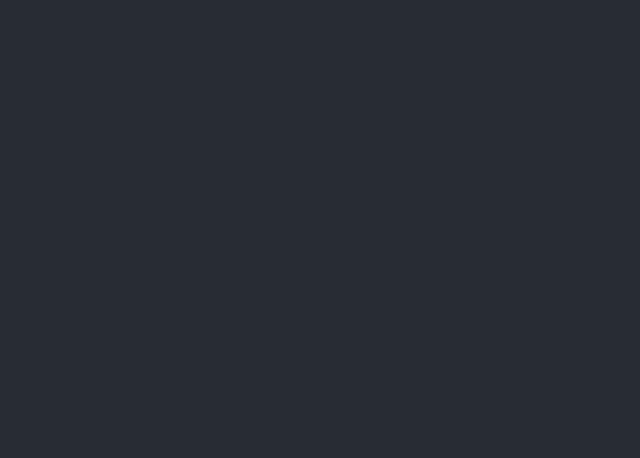
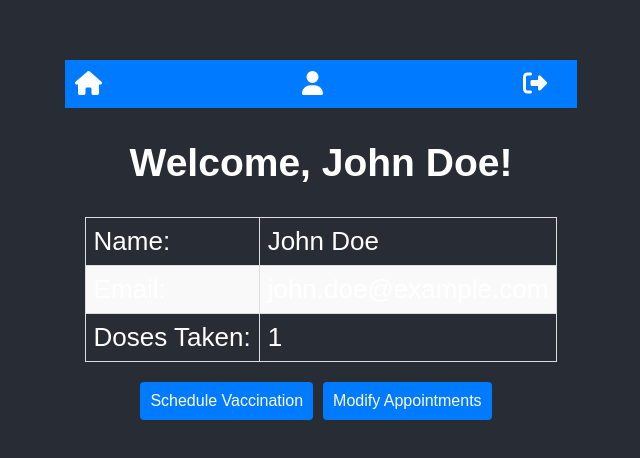
Before and after one commit to sajal1123/hospital-management-system, a React (Create React App) app in the folder client/: page /patient in a window 1280 px wide. Before the commit this address had no page. Shown: the part 150-608 px from the top of the page, without its empty margins (319-959 px from the left). Built offline with nearby package versions, Linux system fonts and the light colour scheme.

Commit message:
nurse & patient landing pages

```diff
--- a/client/src/App.js
+++ b/client/src/App.js
@@ -5,6 +5,8 @@ import './App.css';
 import LandingPage from './landing/LandingPage';
 import CreateAccount from './landing/CreateAccount';
 import AdminDashboard from './adminDashboard/AdminDashboard';
+import NurseLandingPage from './nurse/NurseLandingPage';
+import PatientLandingPage from './patient/patientLandingPage';
 
 function App() {
   const handleLogin = (username) => {
@@ -25,6 +27,8 @@ function App() {
             <Route path="/" element={<LandingPage onLogin={handleLogin} />} />
             <Route path="/create-account" element={<CreateAccount onCreateAccount={handleCreateAccount} />} />
             <Route path="/admin-dashboard" element={<AdminDashboard />} />
+            <Route path="/nurse" element={<NurseLandingPage />} />
+            <Route path="/patient" element={<PatientLandingPage />} />
           </Routes>
         </header>
       </div>
--- a/client/src/adminDashboard/AdminDashboard.js
+++ b/client/src/adminDashboard/AdminDashboard.js
@@ -38,7 +38,7 @@ const AdminDashboard = () => {
     <div>
       <h2>Welcome to the Admin Dashboard</h2>
 
-      <div className="table-container">
+      <div className={`table-container ${showNurseTable ? 'visible' : 'hidden'}`}>
         <h3>
           Nurse Information
           <button onClick={toggleNurseTable}>
@@ -48,7 +48,7 @@ const AdminDashboard = () => {
         {showNurseTable && <NurseTable nurses={nurses} />}
       </div>
 
-      <div className="table-container">
+      <div className={`table-container ${showPatientTable ? 'visible' : 'hidden'}`}>
         <h3>
           Patient Information
           <button onClick={togglePatientTable}>
@@ -58,7 +58,7 @@ const AdminDashboard = () => {
         {showPatientTable && <PatientTable patients={patients} />}
       </div>
 
-      <div className="table-container">
+      <div className={`table-container ${showVaccineTable ? 'visible' : 'hidden'}`}>
         <h3>
           Vaccine Information
           <button onClick={toggleVaccineTable}>
--- a/client/src/adminDashboard/tableStyle.css
+++ b/client/src/adminDashboard/tableStyle.css
@@ -3,7 +3,7 @@
     opacity: 1;
     max-height: 500px;
     overflow: hidden;
-    transition: opacity 0.3s ease, max-height 0.3s ease;
+    transition: max-height 3s ease-in-out, opacity 3s ease-in-out; /* Added opacity transition */
   }
 
   table {
--- a/client/src/index.js
+++ b/client/src/index.js
@@ -3,6 +3,13 @@ import ReactDOM from 'react-dom/client';
 import './index.css';
 import App from './App';
 import reportWebVitals from './reportWebVitals';
+
+import { library } from '@fortawesome/fontawesome-svg-core';
+import { fas } from '@fortawesome/free-solid-svg-icons';
+
+library.add(fas); // Add all Free Solid icons to the library
+
+// ReactDOM.render(<App />, document.getElementById('root'));
 
 const root = ReactDOM.createRoot(document.getElementById('root'));
 root.render(
--- a/client/src/landing/Login.js
+++ b/client/src/landing/Login.js
@@ -1,5 +1,5 @@
-// src/Login.js or src/LandingPage.js
 import React, { useState } from 'react';
+import { useNavigate } from 'react-router-dom';
 
 const Login = ({ onLogin }) => {
   const [employeeId, setEmployeeId] = useState('');
@@ -8,10 +8,14 @@ const Login = ({ onLogin }) => {
   const [patientEmail, setPatientEmail] = useState('');
   const [patientPassword, setPatientPassword] = useState('');
 
-  const handleLogin = ({userType}) => {
+  const navigate = useNavigate();
+
+  const handleLogin = ({ userType }) => {
     // Validation logic
-    if ((userType === 'employee' && employeeId && employeePassword) ||
-        (userType === 'patient' && patientEmail && patientPassword)) {
+    if (
+      (userType === 'employee' && employeeId && employeePassword) ||
+      (userType === 'patient' && patientEmail && patientPassword)
+    ) {
       const credentials = {
         id: userType === 'employee' ? employeeId : null,
         email: userType === 'patient' ? patientEmail : null,
@@ -35,7 +39,14 @@ const Login = ({ onLogin }) => {
         })
         .then((data) => {
           console.log(`${userType} login successful:`, data);
-          onLogin(userType === 'employee' ? employeeId : patientEmail);
+
+          if (data.email === 'admin@uic.edu') {
+            // If the user is an admin, navigate to the admin dashboard
+            navigate('/admin-dashboard');
+          } else {
+            // Otherwise, proceed with regular login handling
+            navigate('/'+userType)
+          }
         })
         .catch((error) => {
           console.error(`Error during ${userType} login:`, error.message);
@@ -46,7 +57,7 @@ const Login = ({ onLogin }) => {
   };
 
   return (
-    <div style={{ display: 'flex', justifyContent: 'center', alignItems: 'center', marginBottom: '10%'}}>
+    <div style={{ display: 'flex', justifyContent: 'center', alignItems: 'center', marginBottom: '10%' }}>
       <div style={{ textAlign: 'center', marginRight: '20px' }}>
         <h2>Employee Login</h2>
         <label>
@@ -59,7 +70,7 @@ const Login = ({ onLogin }) => {
           <input type="password" value={employeePassword} onChange={(e) => setEmployeePassword(e.target.value)} />
         </label>
         <br />
-        <button onClick={() => handleLogin({ userType: "employee" })}>Login</button>
+        <button onClick={() => handleLogin({ userType: 'employee' })}>Login</button>
       </div>
       <div style={{ borderLeft: '1px solid #ccc', paddingLeft: '20px' }}>
         <h2>Patient Login</h2>
@@ -73,7 +84,7 @@ const Login = ({ onLogin }) => {
           <input type="password" value={patientPassword} onChange={(e) => setPatientPassword(e.target.value)} />
         </label>
         <br />
-        <button onClick={() => handleLogin({ userType: "patient" })}>Login</button>
+        <button onClick={() => handleLogin({ userType: 'patient' })}>Login</button>
       </div>
     </div>
   );
--- /dev/null
+++ b/client/src/nurse/Navbar.css
@@ -0,0 +1,25 @@
+/* src/components/Navbar.css */
+.navbar {
+    display: flex;
+    justify-content: space-between;
+    background-color: #007bff;
+    padding: 10px;
+  }
+
+  .nav-item {
+    color: #ffffff;
+    text-decoration: none;
+    font-size: 24px;
+    margin-right: 20px;
+  }
+
+  .landing-page-content {
+    margin: 20px;
+  }
+
+  .landing-page-buttons button {
+    margin-right: 10px;
+    padding: 10px;
+    font-size: 16px;
+    cursor: pointer;
+  }
--- /dev/null
+++ b/client/src/nurse/NurseLandingPage.js
@@ -0,0 +1,20 @@
+// src/components/LandingPage.js
+import React from 'react';
+import Navbar from './navBar.js';
+
+const NurseLandingPage = () => {
+  return (
+    <div>
+      <Navbar />
+      <div className="landing-page-content">
+        <h2>Welcome Nurse!</h2>
+        <div className="landing-page-buttons">
+          <button>My Schedule</button>
+          <button>Record Vaccines</button>
+        </div>
+      </div>
+    </div>
+  );
+};
+
+export default NurseLandingPage;
--- /dev/null
+++ b/client/src/nurse/navBar.js
@@ -0,0 +1,24 @@
+// src/components/Navbar.js
+import React from 'react';
+import { Link } from 'react-router-dom';
+import { FontAwesomeIcon } from '@fortawesome/react-fontawesome';
+import { faHome, faUser, faSignOutAlt } from '@fortawesome/free-solid-svg-icons';
+import './Navbar.css';
+
+const Navbar = () => {
+  return (
+    <nav className="navbar">
+      <Link to="/nurse" className="nav-item">
+        <FontAwesomeIcon icon={faHome} />
+      </Link>
+      <Link to="/profile" className="nav-item">
+        <FontAwesomeIcon icon={faUser} />
+      </Link>
+      <Link to="/" className="nav-item">
+        <FontAwesomeIcon icon={faSignOutAlt} />
+      </Link>
+    </nav>
+  );
+};
+
+export default Navbar;
--- /dev/null
+++ b/client/src/patient/navBar.js
@@ -0,0 +1,24 @@
+// src/components/NavbarPatient.js
+import React from 'react';
+import { Link } from 'react-router-dom';
+import { FontAwesomeIcon } from '@fortawesome/react-fontawesome';
+import { faHome, faUser, faSignOutAlt } from '@fortawesome/free-solid-svg-icons';
+import '../nurse/Navbar.css';
+
+const NavbarPatient = () => {
+  return (
+    <nav className="navbar">
+      <Link to="/" className="nav-item">
+        <FontAwesomeIcon icon={faHome} />
+      </Link>
+      <Link to="/profile" className="nav-item">
+        <FontAwesomeIcon icon={faUser} />
+      </Link>
+      <Link to="/logout" className="nav-item">
+        <FontAwesomeIcon icon={faSignOutAlt} />
+      </Link>
+    </nav>
+  );
+};
+
+export default NavbarPatient;
--- /dev/null
+++ b/client/src/patient/patientLandingPage.js
@@ -0,0 +1,54 @@
+// src/components/PatientLandingPage.js
+import React from 'react';
+import NavbarPatient from './navBar';
+
+const PatientLandingPage = () => {
+  const patientInfo = {
+    name: 'John Doe',
+    email: 'john.doe@example.com',
+    dosesTaken: 1, // Number of doses taken
+    // Add more patient information as needed
+  };
+
+  const handleScheduleVaccination = () => {
+    // Implement scheduling logic
+    console.log('Scheduling vaccination...');
+  };
+
+  const handleModifyAppointments = () => {
+    // Implement appointment modification logic
+    console.log('Modifying appointments...');
+  };
+
+  return (
+    <div>
+      <NavbarPatient />
+      <div className="landing-page-content">
+        <h2>Welcome, {patientInfo.name}!</h2>
+        <table>
+          <tbody>
+            <tr>
+              <td>Name:</td>
+              <td>{patientInfo.name}</td>
+            </tr>
+            <tr>
+              <td>Email:</td>
+              <td>{patientInfo.email}</td>
+            </tr>
+            <tr>
+              <td>Doses Taken:</td>
+              <td>{patientInfo.dosesTaken}</td>
+            </tr>
+            {/* Add more rows for additional patient information */}
+          </tbody>
+        </table>
+        <div className="landing-page-buttons">
+          <button onClick={handleScheduleVaccination}>Schedule Vaccination</button>
+          <button onClick={handleModifyAppointments}>Modify Appointments</button>
+        </div>
+      </div>
+    </div>
+  );
+};
+
+export default PatientLandingPage;
```
